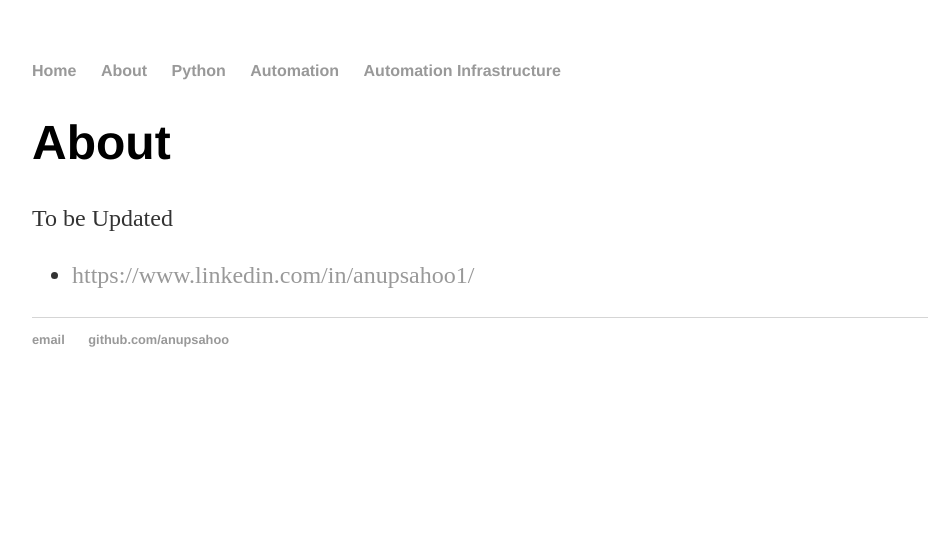
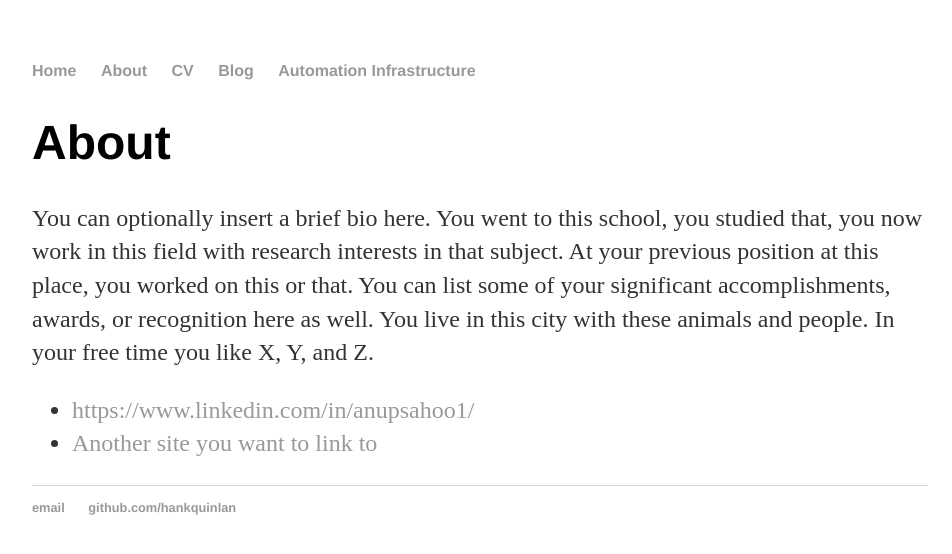
Before and after one commit to anupsahoo/anupsahoo.github.io, a Jekyll site: the page built from about/index.html, in a window 1280 px wide. Shown: the top 554 px of the page, without its empty margins (160-1112 px from the left). Built offline with Jekyll 4.4.1, drawn with Linux system fonts in a browser that asks for light colours.

Commit message:
Revert "Updated"
This reverts commit a7b8f7b7c715688fda3d4a2e9987319b766b56f7.

```diff
--- a/_layouts/default.html
+++ b/_layouts/default.html
@@ -13,8 +13,8 @@
 <ul>
 <li><a href="/">Home</a></li>
 <li><a href="/about">About</a></li>
-<li><a href="/Python">Python</a></li>
-<li><a href="//Automation">Automation</a></li>
+<li><a href="/cv">CV</a></li>
+<li><a href="/blog">Blog</a></li>
 <li><a href="/AutomationInfrastructure">Automation Infrastructure</a></li>
 </ul>
     </nav>
@@ -26,8 +26,8 @@
 
   <footer>
    <ul>
-   <li><a href="mailto:anup.aksahoo@gmail.com">email</a></li>
-   <li><a href="https://github.com/anupsahoo">github.com/anupsahoo</a></li>
+   <li><a href="mailto:hankquinlanhub@gmail.com">email</a></li>
+   <li><a href="https://github.com/hankquinlan">github.com/hankquinlan</a></li>
    </ul>
   </footer>
   </body>
--- a/about/index.html
+++ b/about/index.html
@@ -1,13 +1,20 @@
 ---
 layout: default
-title: About me
+title: About Anup
 ---
 
 		<div class="about">
 			<h1>About</h1>
-			<p> To be Updated</p>
+			<p>You can optionally insert a brief bio here.
+				You went to this school, you studied that,
+				you now work in this field with research interests in that subject.
+				At your previous position at this place, you worked on this or that.
+				You can list some of your significant accomplishments, awards,
+				or recognition here as well. You live in this city with these animals
+				and people. In your free time you like X, Y, and Z.</p>
 
 			<ul class="contacts">
 				<li><a href="#">https://www.linkedin.com/in/anupsahoo1/</a></li>
+				<li><a href="#">Another site you want to link to</a></li>
 				</ul>
 		</div>
--- a/cv/index.html
+++ b/cv/index.html
@@ -10,7 +10,7 @@ title: Anup Sahoo
 					Bangalore<br>
 					Karnataka<br>
 					<abbr title="phone">P:</abbr> +91(7259906883)<br>
-					<span class="">anup.aksahoo@email.com</span>
+					<span class="obfuscate">anup.aksahoo@email.com</span>
 					</address>
 
 					<h2>Select Publications</h2>
```
Also changed, not shown: _posts/2020-03-14-anup-sahoo-site-launched.md (+1 -5 lines).
